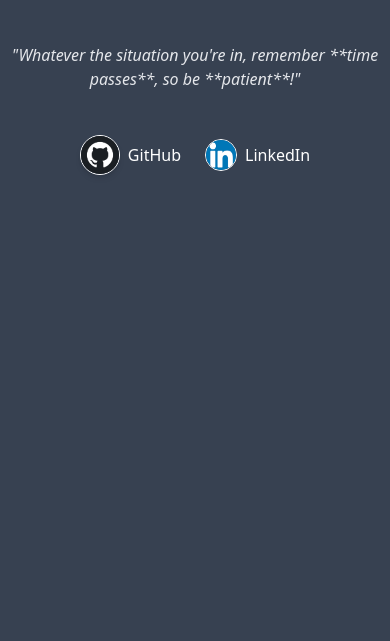
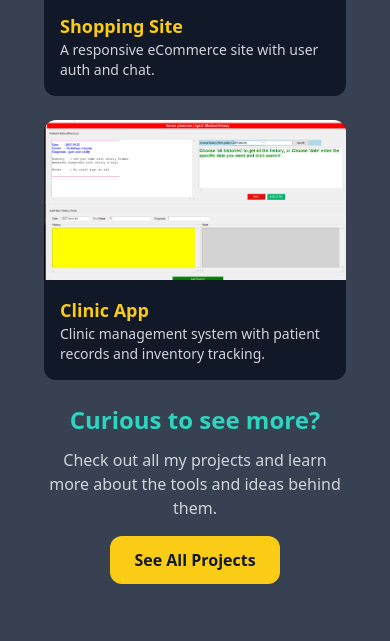
Before and after one commit to merawiyohannes/portfolio-website, a Django app: page / in a window 390 px wide. Shown: the part 1118-1759 px from the top of the page. Before the commit the page ends 1293 px from the top, so only its background shows below. Run offline with Django 5.2, Linux system fonts and the light colour scheme; some libraries are stand-ins or nearby versions.

Commit message:
add projects page

```diff
--- a/adress/urls.py
+++ b/adress/urls.py
@@ -2,5 +2,6 @@ from django.urls import path
 from . import views
 
 urlpatterns = [
-    path("adress/", views.adress_view, name='adress_view')
+    path("adress/", views.adress_view, name='adress_view'),
+    path("myprojects/", views.myprojects_view, name='myprojects_view')
 ]
--- a/adress/views.py
+++ b/adress/views.py
@@ -2,3 +2,6 @@ from django.shortcuts import render
 
 def adress_view(request):
     return render(request, 'adress/adress.html')
+
+def myprojects_view(request):
+    return render(request, 'adress/projects.html')
--- a/core/templates/core/base.html
+++ b/core/templates/core/base.html
@@ -24,6 +24,8 @@
             <a href="{% url 'aboutme_view' %}" class="text-white text-xl border-b border-white px-4 py-2 rounded-full hover:text-gray-300 hover:border-gray-500">AboutMe</a>
             <a href="{% url 'adress_view' %}" class="text-white text-xl border-b border-white px-4 py-2 rounded-full hover:text-gray-300 hover:border-gray-500">Adress</a>
             <a href="{% url 'contact_view' %}" class="text-white text-xl border-b border-white px-4 py-2 rounded-full hover:text-gray-300 hover:border-gray-500">Contact Form</a>
+            <a href="{% url 'myprojects_view' %}" class="text-lg border border-gray-500 px-4 py-2 rounded-full hover:border-gray-700 bg-yellow-400 text-gray-500 hover:text-gray-700 transition transform hover:scale-[1.02] hover:shadow-xl duration-300">My Projects</a>
+
 
         </div>
     </nav>
--- a/core/templates/core/home.html
+++ b/core/templates/core/home.html
@@ -4,24 +4,60 @@
 
 {% block content %}
 <div class="sm:grid sm:grid-cols-2 gap-5">
-     <div class="max-w-3xl p-7 m-4 ">
+    <div class="max-w-3xl p-7 m-4">
         <h1 class="text-3xl text-white">Hi, Welcome.</h1>
-          <h2 class="text-3xl text-white">I am <strong class="text-teal-400 ">Merawi Yohannes.</strong></h2>
-          <p class="p-3 mt-3 space-y-2 text-gray-200 leading-relaxed max-w-2xl">Welcome to My Space
-               I’m Merawi, a thinker, observer, and builder.
+        <h2 class="text-3xl text-white">I am <strong class="text-teal-400">Merawi Yohannes.</strong></h2>
+        <p class="p-3 mt-3 space-y-2 text-gray-200 leading-relaxed max-w-2xl">
+            Welcome to My Space I’m Merawi, a thinker, observer, and builder.
             I reflect on the past, question the present, and shape the future through code and creativity.
             This is where I share my journey—projects I’m working on, thoughts that keep me up at night,
-               and ideas that might just make a difference.</p>
-               <a href="{% url 'aboutme_view' %}" class=" ml-2 inline-block px-4 py-2 text-white bg-teal-500 hover:bg-teal-700 hover:-translate-y-0.5 transform  rounded-xl">Read More</a>
+            and ideas that might just make a difference.
+        </p>
+        <a href="{% url 'aboutme_view' %}"
+           class="ml-2 inline-block px-4 py-2 text-white bg-teal-500 hover:bg-teal-700 hover:-translate-y-0.5 transform rounded-xl">
+           Read More
+        </a>
+
+        <div class="grid grid-cols-1 gap-6 mt-6">
+          <h1 class="text-3xl text-yellow-400 font-semibold">My Projects</h1>
+          <a href="{% url 'myprojects_view' %}" class="">
+            <div class="rounded-xl overflow-hidden bg-gray-900 transform transition duration-300 hover:scale-105 hover:shadow-2xl">
+                <img src="{% static 'images/s.png' %}" alt="Shopping Site" class="h-40 w-full object-cover">
+                <div class="p-4">
+                    <h3 class="text-lg font-semibold text-yellow-400">Shopping Site</h3>
+                    <p class="text-gray-300 text-sm">A responsive eCommerce site with user auth and chat.</p>
+                </div>
+            </div>
+          </a>
+          <a href="{% url 'myprojects_view' %}" class="">
+            <div class="rounded-xl overflow-hidden bg-gray-900 transform transition duration-300 hover:scale-105 hover:shadow-2xl">
+                <img src="{% static 'images/c4.png' %}" alt="Clinic App" class="h-40 w-full object-cover">
+                <div class="p-4">
+                    <h3 class="text-lg font-semibold text-yellow-400">Clinic App</h3>
+                    <p class="text-gray-300 text-sm">Clinic management system with patient records and inventory tracking.</p>
+                </div>
+            </div>
+          </a>
         </div>
 
-     <div class="max-w-3xl p-4 m-4 ">
-          <img src="{% static 'images/newpic.jpg' %}" class="w-full object-cover  rounded-xl mix-blend-auto">
+        <div class="flex flex-col justify-center items-center text-center mt-6">
+            <h2 class="text-2xl text-teal-400 font-bold mb-3">Curious to see more?</h2>
+            <p class="text-gray-300 mb-4 max-w-xs">Check out all my projects and learn more about the tools and ideas behind them.</p>
+            <a href="{% url 'myprojects_view' %}"
+               class="inline-block px-6 py-3 bg-yellow-400 text-gray-900 font-semibold rounded-xl hover:bg-yellow-300 transition">
+               See All Projects
+            </a>
         </div>
     </div>
 
-<div class="my-7 flex  sm:justify-center items-center">
-     <h1 class=" text-gray-200 text-center italic lg:text-2xl">"Whatever the situation you're in, remember **time passes**, so be **patient**!"</h1>
+    <div class="max-w-3xl p-4 m-4">
+        <img src="{% static 'images/newpic.jpg' %}" class="w-full object-cover rounded-xl mix-blend-auto">
+    </div>
 </div>
 
+<div class="my-7 flex sm:justify-center items-center">
+    <h1 class="text-gray-200 text-center italic lg:text-2xl">
+        "Whatever the situation you're in, remember <strong>time passes</strong>, so be <strong>patient</strong>!"
+    </h1>
+</div>
 {% endblock %}
```
Also changed, not shown: adress/templates/adress/projects.html (added, +62 -0 lines), static/images/c4.png (added), static/images/merawi.png (added), static/images/s.png (added), static/images/selam.png (added), 5 other files. Lines whose indentation alone changed are shown as unchanged.
